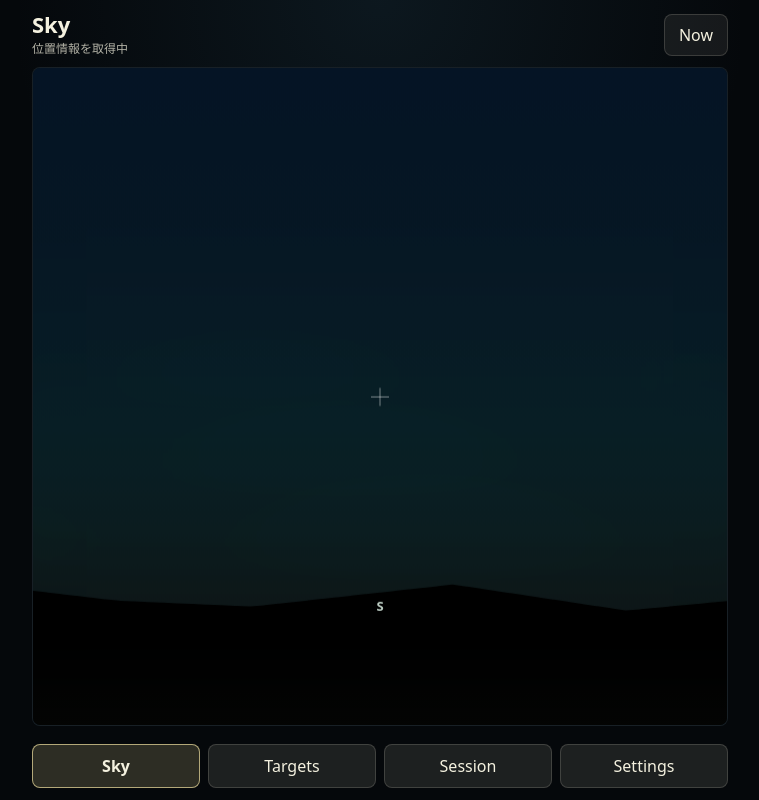
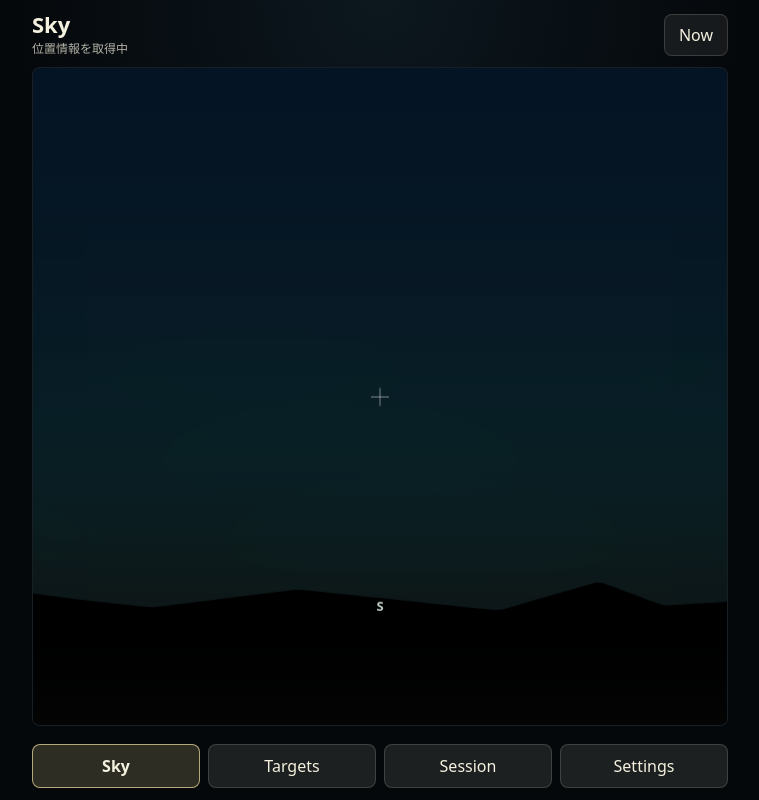
Before and after one commit to Mill-Miya/SkyShare, a React (Vite) app: page / in a window 1280 px wide. Shown: the whole page, without its empty margins (260-1019 px from the left). Built offline with nearby package versions, Linux system fonts and the light colour scheme; no server answers.

Commit message:
Fix mountain edge disappearance

```diff
--- a/src/drawing.ts
+++ b/src/drawing.ts
@@ -118,9 +118,7 @@ export function drawGroundAndMountains(
     return;
   }
 
-  if (horizonY > height + 120) return;
-
-  const mountainBaseY = Math.min(horizonY, height + 36);
+  const mountainBaseY = Math.min(horizonY, height + 42);
   const visibleHorizonY = Math.min(mountainBaseY, height);
   const groundGradient = context.createLinearGradient(0, visibleHorizonY, 0, height);
   groundGradient.addColorStop(0, 'rgba(0, 0, 0, 1)');
@@ -128,7 +126,7 @@ export function drawGroundAndMountains(
   groundGradient.addColorStop(1, 'rgba(0, 0, 0, 0.78)');
 
   const centerX = width / 2;
-  const stepPx = Math.max(10, width / 48);
+  const stepPx = Math.max(6, width / 90);
   const ridgePoints: Array<{ x: number; y: number }> = [];
 
   for (let x = -stepPx; x <= width + stepPx; x += stepPx) {
@@ -167,24 +165,33 @@ export function drawGroundAndMountains(
 
 const MOUNTAIN_PROFILE = [
   { az: 0, height: 18 },
-  { az: 13, height: 36 },
-  { az: 31, height: 16 },
-  { az: 49, height: 44 },
-  { az: 66, height: 23 },
-  { az: 91, height: 39 },
-  { az: 108, height: 14 },
-  { az: 129, height: 49 },
-  { az: 151, height: 25 },
-  { az: 166, height: 19 },
-  { az: 188, height: 41 },
-  { az: 207, height: 15 },
-  { az: 229, height: 34 },
-  { az: 247, height: 22 },
-  { az: 271, height: 46 },
-  { az: 288, height: 17 },
-  { az: 313, height: 38 },
-  { az: 331, height: 20 },
-  { az: 350, height: 35 },
+  { az: 7, height: 34 },
+  { az: 18, height: 15 },
+  { az: 24, height: 28 },
+  { az: 43, height: 46 },
+  { az: 52, height: 22 },
+  { az: 58, height: 31 },
+  { az: 76, height: 17 },
+  { az: 96, height: 43 },
+  { az: 109, height: 13 },
+  { az: 117, height: 24 },
+  { az: 126, height: 51 },
+  { az: 147, height: 26 },
+  { az: 155, height: 18 },
+  { az: 171, height: 36 },
+  { az: 193, height: 15 },
+  { az: 204, height: 44 },
+  { az: 211, height: 20 },
+  { az: 236, height: 33 },
+  { az: 252, height: 21 },
+  { az: 264, height: 47 },
+  { az: 281, height: 16 },
+  { az: 291, height: 30 },
+  { az: 309, height: 39 },
+  { az: 321, height: 19 },
+  { az: 337, height: 42 },
+  { az: 346, height: 23 },
+  { az: 354, height: 36 },
 ];
 
 function mountainHeightAtAzimuth(azimuthDeg: number) {
```
Also changed, not shown: 1 other file (tests, documents, lock files or other folders).
